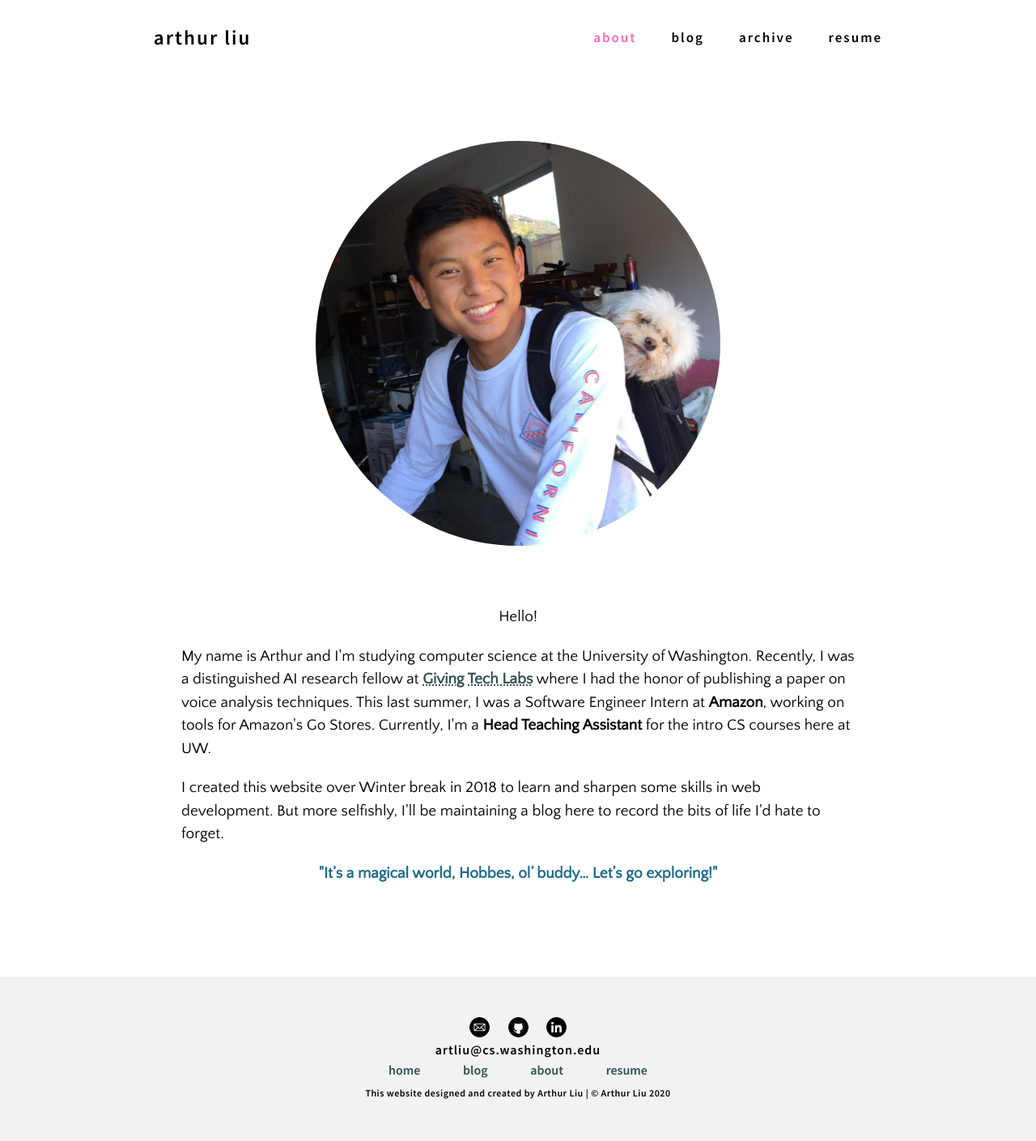
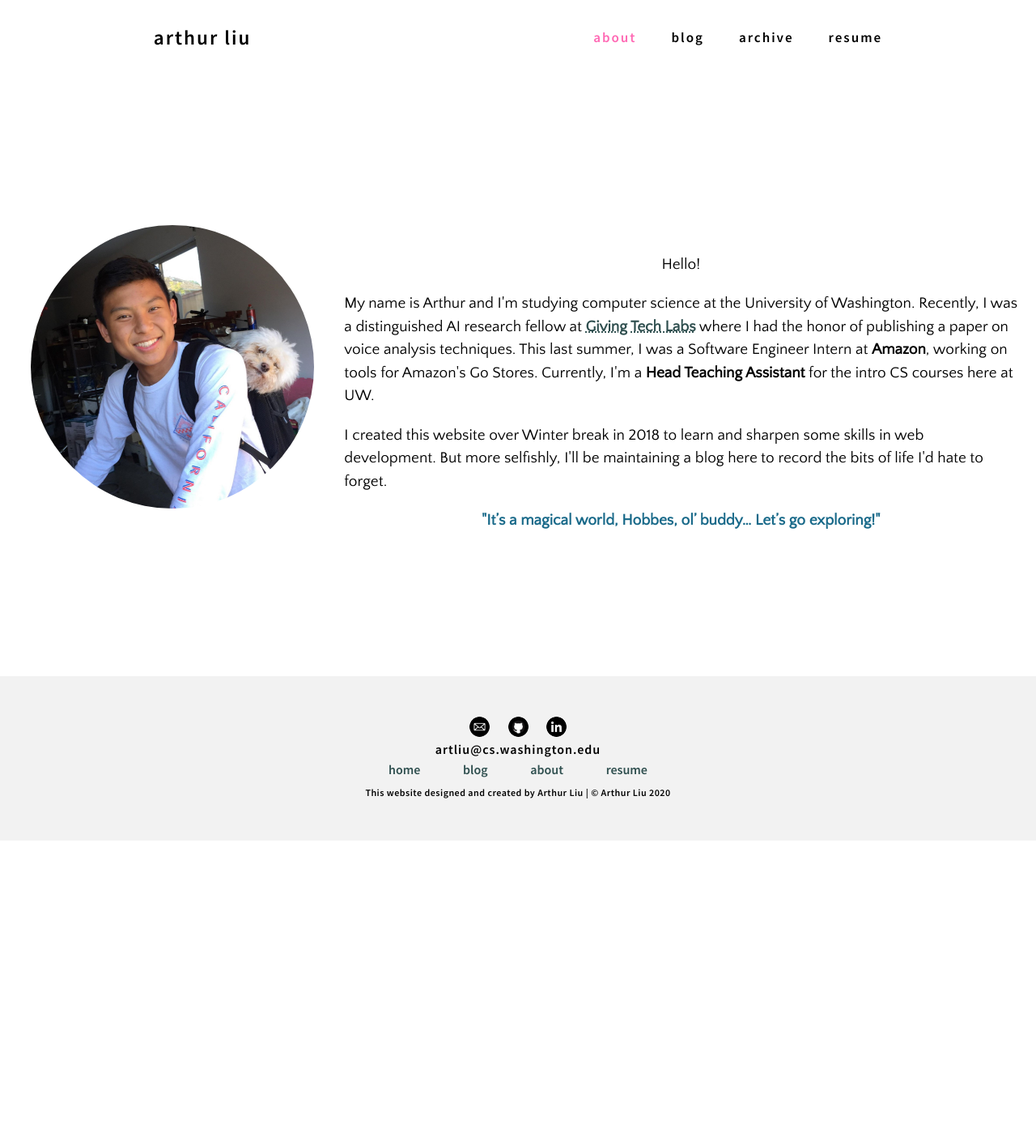
Before and after one commit to arthurjl/arthurjl.github.io, a Jekyll site: the page built from about.html, in a window 1280 px wide. Shown: the whole page at 81% size. Built offline with Jekyll 4.4.1, drawn with Linux system fonts in a browser that asks for light colours; some web fonts are replaced; after the commit the page ends 1038 px from its top, so only the background shows below that.

Commit message:
Update about page to be more responsive for desktop and mobile

```diff
--- a/css/about.css
+++ b/css/about.css
@@ -8,10 +8,11 @@
 	display: flex;
 	flex-direction: column;
 	padding: 30px 0px;
-	justify-content: center;
+	justify-content: space-evenly;
 	align-items: center;
 	padding-bottom: 8%;
 	padding-top: 8%;
+	flex-flow: row wrap;
 }
 
 body {
@@ -49,13 +50,14 @@ body {
 	background-color: grey;
 	width: 50vw;
 	height: 50vw;
-	max-width: 500px;
-	max-height: 500px;
+	max-width: 350px;
+	max-height: 350px;
 	border-radius: 50%;
 	background-image: url("{{site.baseurl}}/images/MeStandingWithBackgroundv4.jpg");
 	background-size: cover;
 	background-repeat: no-repeat;
 	background-position: top;
+	margin: 15px;
 }
 
 
```
